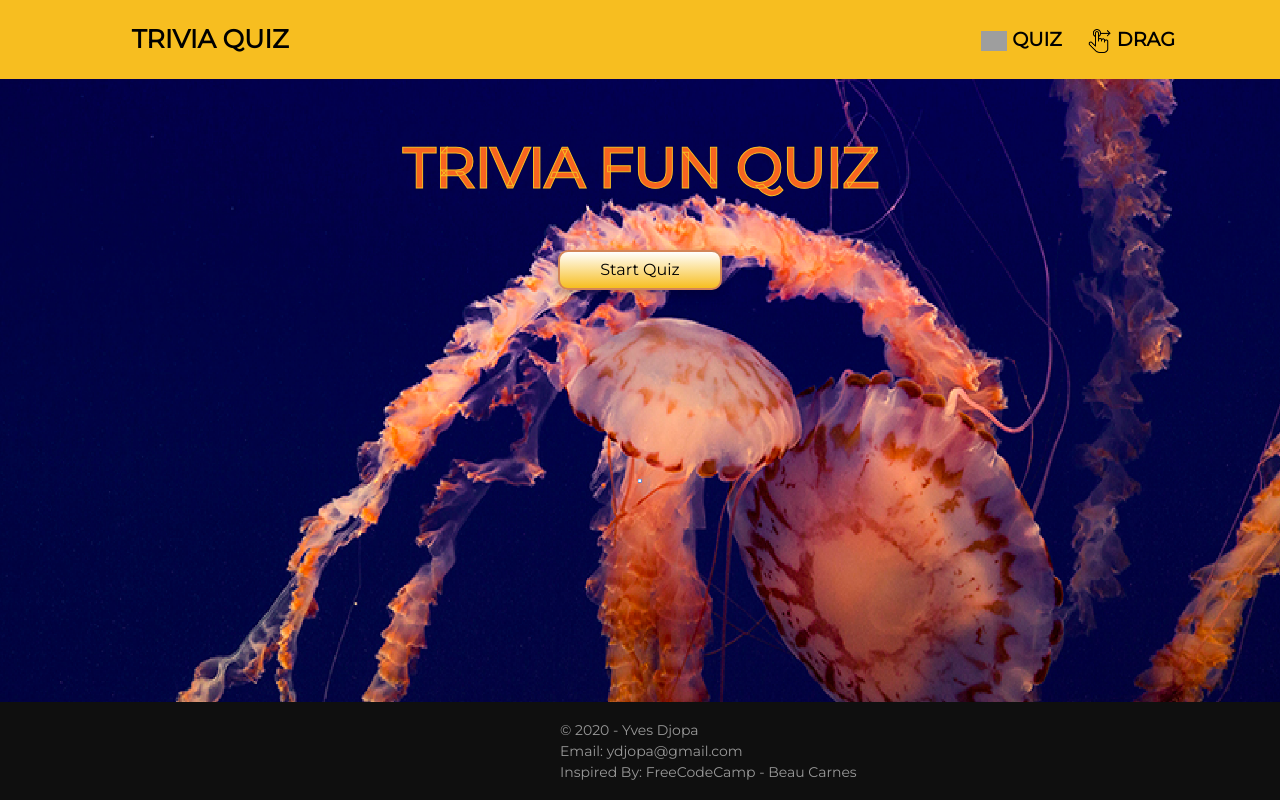
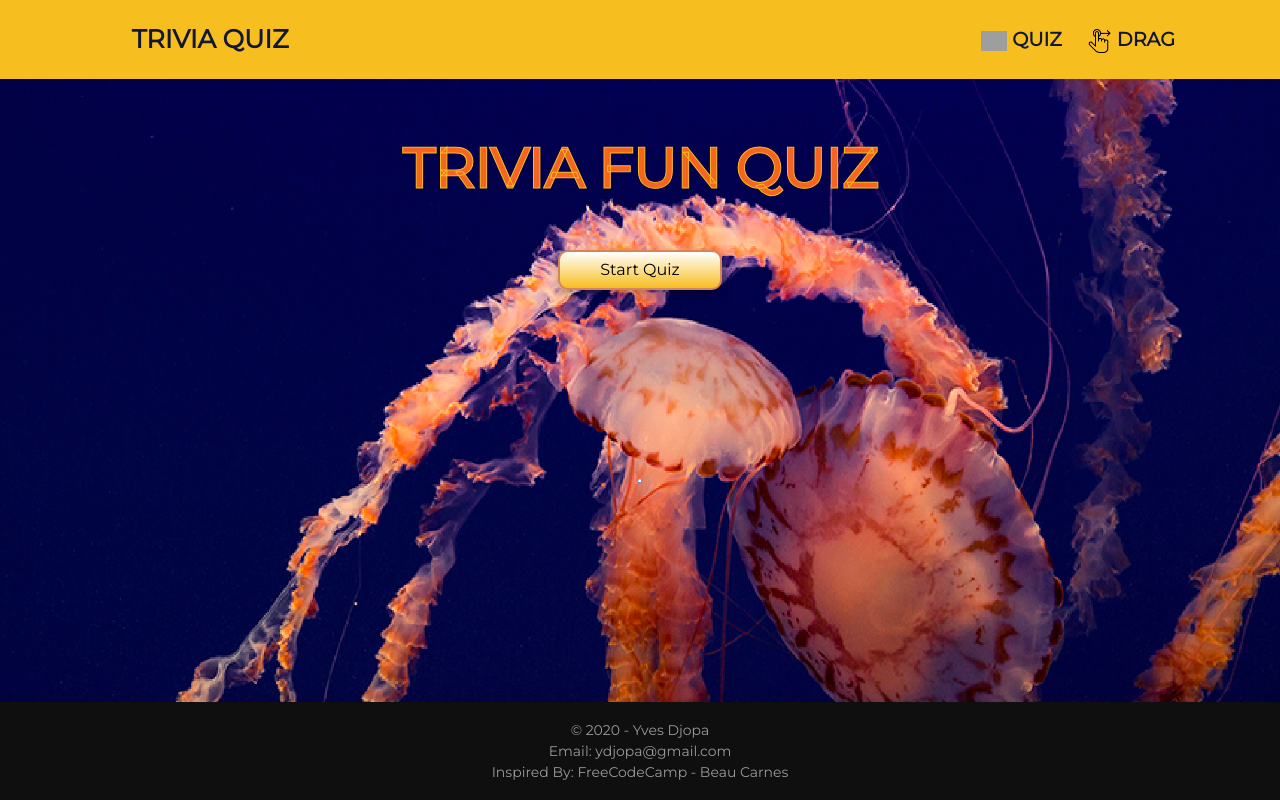
Before and after one commit to ydjopa/Quiz-App, a React (Create React App) app in the folder my-app/: page /AppDrag in a window 1280 px wide. Built offline with nearby package versions, Linux system fonts and the light colour scheme; grey boxes are pictures that could not be loaded; a web font is replaced by a local one.

Commit message:
more styling changes

```diff
--- a/my-app/public/css/style.css
+++ b/my-app/public/css/style.css
@@ -19,12 +19,12 @@ header.active {
 
 .navbar .navbar-brand {
     margin: 0;
-    color: #000;
     padding: 0;
+    color: #121833;
     font-size: 1.6em;
     font-weight: 600;
     text-transform: uppercase;
-    transition: all 0.9s ease;
+    transition: all 0.5s ease;
 }
 
 .navbar .navbar-brand img {
@@ -76,7 +76,7 @@ header.active {
 .navbar-expand-lg .navbar-nav .nav-link {
     font-weight: bold;
     text-transform: uppercase;
-    color: #000000;
+    color: #121833;
     transition: all 0.5s ease;
     padding: 15px 0;
     opacity: 1;
@@ -229,10 +229,10 @@ header.nav-fixed {
 07. Responsive Query For header And FOOTER
 /*===================================*/
 
-@media (min-width: 576px) {
+@media (max-width: 575px) {
     #site-footer .copyright,
     #site-footer ul.footer-menu {
-        text-align: left;
+        text-align: center;
     }
     header {
         padding: 10px 25px;
@@ -242,37 +242,76 @@ header.nav-fixed {
     }
     .AnswerBox {
         width: 100%;
-        float: left
+        float: left;
+        margin-left: 20px;
     }
     .QuestionBox {
         min-width: 100%;
     }
 }
 
+@media (min-width: 576px) {
+    #site-footer .copyright,
+    #site-footer ul.footer-menu {
+        text-align: center;
+    }
+    header {
+        padding: 10px 25px;
+    }
+    .MainBox {
+        min-width: 576px;
+    }
+    .AnswerBox {
+        width: 100%;
+        float: left;
+    }
+    .QuestionBox {
+        width: 100%;
+        margin-left: 47px;
+    }
+}
+
 @media (min-width: 768px) {
     #site-footer .copyright,
     #site-footer ul.footer-menu {
-        text-align: left;
+        text-align: center;
     }
     .MainBox {
         min-width: 768px;
+    }
+    .AnswerBox {
+        width: 100%;
+        float: left;
+    }
+    .QuestionBox {
+        width: 100%;
+        margin-left: 47px;
     }
 }
 
 @media (min-width: 992px) {
     #site-footer .copyright,
     #site-footer ul.footer-menu {
-        text-align: left;
+        text-align: center;
     }
     .MainBox {
         min-width: 992px;
+    }
+    .AnswerBox {
+        min-width: 200px;
+        float: right;
+    }
+    .QuestionBox {
+        min-width: 200px;
+        float: left;
+        margin-left: 0px;
     }
 }
 
 @media (min-width: 1200px) {
     #site-footer .copyright,
     #site-footer ul.footer-menu {
-        text-align: left;
+        text-align: center;
     }
     header {
         padding: 10px 105px;
@@ -280,27 +319,33 @@ header.nav-fixed {
     .MainBox {
         min-width: 1000px;
     }
+    .AnswerBox {
+        min-width: 200px;
+        float: right;
+    }
+    .QuestionBox {
+        min-width: 200px;
+        float: left;
+        margin-left: 0px;
+    }
 }
 
-
-/*.opacitycss {
-    background-color: olivedrab;
+.opacitycss {
+    border: 2px solid #f76420;
     height: 12rem;
     width: 12rem;
     margin-right: 1.5rem;
     margin-bottom: 1.5rem;
-    color: white;
-    padding: 1rem;
+    padding-top: 70px;
     text-align: center;
     font-size: 1rem;
     line-height: normal;
-    width: 500px;
-}*/
-
-.AnswerBox {
-    width: 500px;
+    width: 415px;
+    margin: 5px 31px;
+    background: linear-gradient(170deg, rgba(86, 204, 255), rgba(110, 175, 180) 80%);
+    box-shadow: rgba(0, 0, 0, 0.15) 2px 2px 0px;
 }
 
-.QuestionBox {
-    min-width: 200px;
+.copyright {
+    text-align: center
 }
--- a/my-app/src/AppDrag.styles.ts
+++ b/my-app/src/AppDrag.styles.ts
@@ -121,24 +121,4 @@ span {
   max-width: 200px;
 }
 
-.opacitycss {
-  border: 2px solid #f76420;
-  height: 12rem;
-  width: 12rem;
-  margin-right: 1.5rem;
-  margin-bottom: 1.5rem;
-  padding: 1rem;
-  text-align: center;
-  font-size: 1rem;
-  line-height: normal;
-  width: 410px;
-  margin: 5px 30px;
-  background: linear-gradient(
-    170deg,
-    rgba(86, 204, 255),
-    rgba(110, 175, 180) 80%
-  );
-  box-shadow: rgba(0, 0, 0, 0.15) 2px 2px 0px;
-}
-
 `;
--- a/my-app/src/components/QuizCard.styles.ts
+++ b/my-app/src/components/QuizCard.styles.ts
@@ -47,5 +47,4 @@ button {
   color: #211a06;
   text-shadow: 0px 1px 0px rgba(0, 0, 0, 0.25);
 }
-
 `;
--- a/my-app/src/components/QuizCardDrag.tsx
+++ b/my-app/src/components/QuizCardDrag.tsx
@@ -1,25 +1,22 @@
 import React, { useState } from "react";
 // Types
-import { AnswerObject } from '../App';
+import { AnswerObject } from "../App";
 
 // Styles
-import { Wrapper, ButtonWrapper } from './QuizCard.styles';
-import { AnsWerBox } from './Dustbin';
-//import { Button } from './Button';
+import { Wrapper, ButtonWrapper } from "./QuizCard.styles";
+import { AnsWerBox } from "./Dustbin";
+import { Button } from "./Button";
 import { Card } from "./Card";
-
-
 
 type Props = {
   questions: string;
   answers: string[];
   callback: (e: React.MouseEvent<HTMLButtonElement>) => void;
-   moveNext: (id: string) => void
+  moveNext: (id: string) => void;
   userAnswer: AnswerObject | undefined;
   questionNumber: number;
   totalQuestions: number;
-}
-
+};
 
 const QuizCard: React.FC<Props> = ({
   questions,
@@ -28,49 +25,38 @@ const QuizCard: React.FC<Props> = ({
   moveNext,
   userAnswer,
   questionNumber,
-  totalQuestions
-
+  totalQuestions,
 }) => (
-
   <Wrapper>
-
     <p className="number">
       Question: {questionNumber} / {totalQuestions}
     </p>
     <p dangerouslySetInnerHTML={{ __html: questions }} />
 
     <div className="col-sm-12 MainBox">
-
-                <div className="col-sm-6 QuestionBox" style={{ float: "left" }}>
+      <div className="col-sm-6 QuestionBox">
         {answers.map((answer) => (
           <ButtonWrapper
             key={answer}
             correct={userAnswer?.correctAnswer === answer}
-                        userClicked={userAnswer ?.answer === answer}>
-
-                            <Card key={answer}
+            userClicked={userAnswer?.answer === answer}
+          >
+            <Card
+              key={answer}
               id={`${answer}`}
-                                text={answer} callbackDROP={moveNext} userAnswer={userAnswer ? true : false}/>
-
-
+              text={answer}
+              callbackDROP={moveNext}
+              userAnswer={userAnswer ? true : false}
+            />
           </ButtonWrapper>
-
-
         ))}
       </div>
 
-                <div className="col-sm-6 AnswerBox" style={{float: "right"}}>
-                    <AnsWerBox/>
+      <div className="col-sm-6 AnswerBox">
+        <AnsWerBox />
       </div>
-
-
     </div>
-
   </Wrapper>
-
-
-
-
 );
 
 export default QuizCard;
--- a/my-app/src/components/footer.tsx
+++ b/my-app/src/components/footer.tsx
@@ -1,45 +1,19 @@
-import React from 'react';
-
+import React from "react";
 
 class Footer extends React.Component {
-
-
   render() {
-
     return (
-
       <footer id="site-footer">
-
         <div className="bottom-footer">
           <div className="container">
-                        <div className="row">
-                            <div className="col-lg-5 text-lg-left text-center mb-lg-0 mb-3">
-                            </div>
-                            <div className="col-lg-5 text-lg-left text-center mb-lg-0 mb-3">
             <p className="copyright">&copy; 2020 - Yves Djopa</p>
-                            </div>
-                        </div>
-                        <div className="row">
-                            <div className="col-lg-5 text-lg-left text-center mb-lg-0 mb-3">
-                            </div>
-                            <div className="col-lg-5 text-lg-left text-center mb-lg-0 mb-3">
-                                <p className="copyright">Email:<a href="mailto: ydjopa@gmail.com"> ydjopa@gmail.com</a></p>
-                            </div>
-                        </div>
-                        <div className="row">
-                            <div className="col-lg-5 text-lg-left text-center mb-lg-0 mb-3">
-                            </div>
-                            <div className="col-lg-5 text-lg-left text-center mb-lg-0 mb-3">
+            <p className="copyright">
+              Email:<a href="mailto: ydjopa@gmail.com"> ydjopa@gmail.com</a>
+            </p>
             <p className="copyright">Inspired By: <a target="_blank" href=" https://www.freecodecamp.org/news/how-to-build-a-quiz-app-using-react-and-typescript">FreeCodeCamp - Beau Carnes</a></p>
           </div>
         </div>
-                    </div>
-                </div>
       </footer>
-
-
-
-
     );
   }
 }
```
Also changed, not shown: my-app/public/css/bootstrap.css, my-app/wireframes/Wireframe-Drag.png, 1 other file (tests, documents, lock files or other folders). Lines whose indentation alone changed are shown as unchanged.
